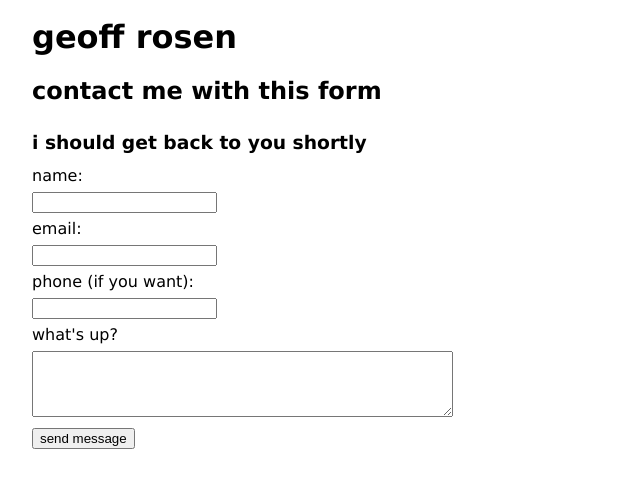
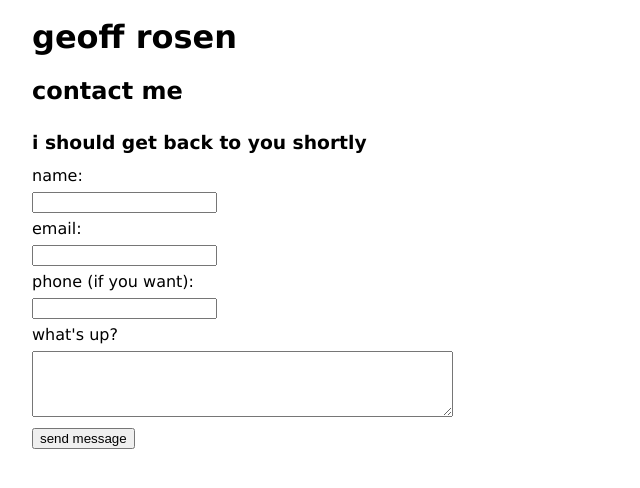
Before and after one commit to geoffrosen/geoffrosen.github.io, a Jekyll site: the page built from contact.md, in a window 1280 px wide. Shown: the top 488 px of the page, without its empty margins (0-640 px from the left). Built offline with Jekyll 4.4.1, drawn with Linux system fonts in a browser that asks for light colours.

Commit message:
changed contact look a little

```diff
--- a/contact.md
+++ b/contact.md
@@ -1,10 +1,10 @@
 ---
 layout: contact
-title: contact geoff
+title: contact
 ---
 
 # Geoff Rosen
 
-## Contact me with this form
+## Contact me
 
 ### I should get back to you shortly
```
